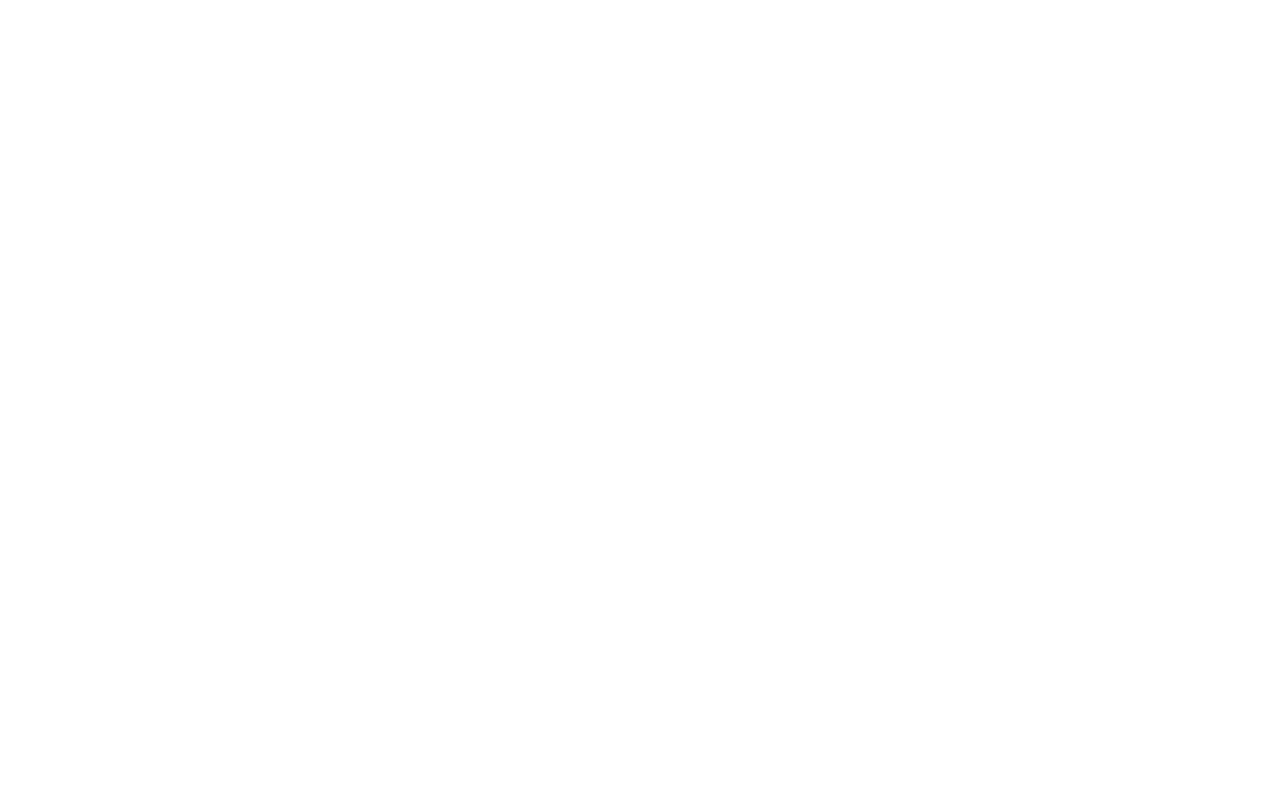
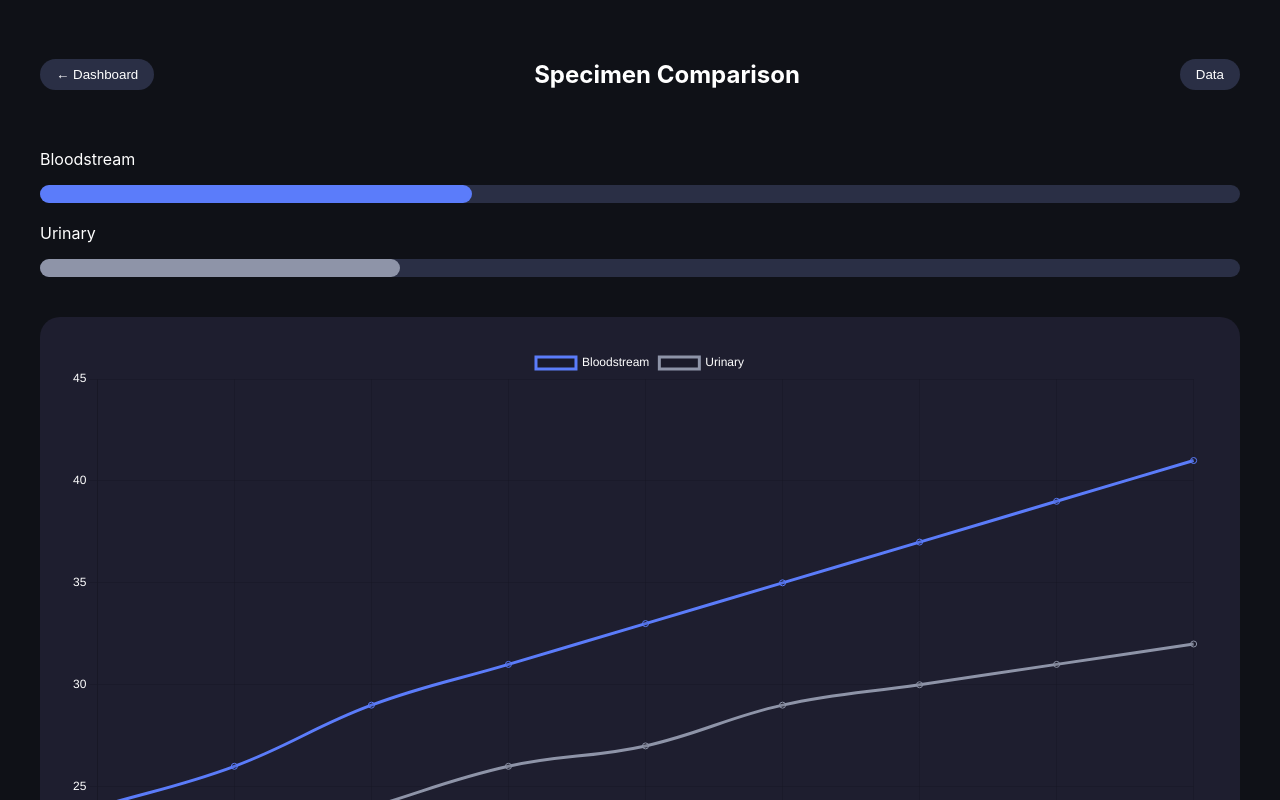
Before and after one commit to aditya-rathore04/AMR, a React (Create React App) app in the folder frontend/: page /specimen-analysis in a window 1280 px wide. Before the commit this address had no page. Shown: the top 800 px of the page. Built offline with nearby package versions, Linux system fonts and the light colour scheme.

Commit message:
make specimen comparison expandable

```diff
--- a/frontend/package.json
+++ b/frontend/package.json
@@ -8,7 +8,9 @@
     "@testing-library/react": "^16.3.2",
     "@testing-library/user-event": "^13.5.0",
     "axios": "^1.6.7",
+    "chart.js": "^4.5.1",
     "react": "^19.2.4",
+    "react-chartjs-2": "^5.3.1",
     "react-dom": "^19.2.4",
     "react-router-dom": "^6.30.3",
     "react-scripts": "5.0.1",
--- a/frontend/src/App.js
+++ b/frontend/src/App.js
@@ -2,6 +2,7 @@ import { BrowserRouter, Routes, Route } from "react-router-dom";
 
 import InputPage from "./pages/InputPage";
 import Dashboard from "./pages/Dashboard";
+import SpecimenAnalysis from "./pages/SpecimenAnalysis";
 
 function App() {
 
@@ -13,6 +14,7 @@ function App() {
         <Route path="/" element={<InputPage />} />
 
         <Route path="/dashboard" element={<Dashboard />} />
+        <Route path="/specimen-analysis" element={<SpecimenAnalysis />} />
 
       </Routes>
 
--- a/frontend/src/pages/Dashboard.js
+++ b/frontend/src/pages/Dashboard.js
@@ -1,14 +1,37 @@
 import { useLocation } from "react-router-dom";
 import { useEffect, useState } from "react";
 import { predictResistance } from "../services/api";
+import { Line } from "react-chartjs-2";
+import { useNavigate } from "react-router-dom";
+import {
+Chart as ChartJS,
+CategoryScale,
+LinearScale,
+PointElement,
+LineElement,
+Tooltip
+} from "chart.js";
+
+ChartJS.register(
+CategoryScale,
+LinearScale,
+PointElement,
+LineElement,
+Tooltip
+);
 
 function Dashboard() {
 
   const location = useLocation();
+  const navigate = useNavigate();
 
   const { year, country, specimen, antibiotic } = location.state || {};
 
   const [prediction, setPrediction] = useState(null);
+
+  // NEW: filter toggle state
+  const [showFilters, setShowFilters] = useState(false);
+
 
   useEffect(() => {
 
@@ -22,6 +45,7 @@ function Dashboard() {
         InterpretableAST: 200,
         PrevResistance: 30
       });
+
       console.log(result);
 
       setPrediction(result.predicted_resistance);
@@ -32,23 +56,252 @@ function Dashboard() {
 
   }, [year, country, specimen, antibiotic]);
 
+
   return (
 
-    <div style={{ textAlign:"center", marginTop:"120px" }}>
+    <div style={{
+      padding: "40px",
+      background: "#0f1117",
+      minHeight: "100vh",
+      color: "white"
+    }}>
 
-      <h1>AMR Forecasting Dashboard</h1>
+      {/* HEADER */}
+      <div style={{marginBottom:"40px"}}>
 
-      <p><b>Year:</b> {year}</p>
-      <p><b>Country:</b> {country}</p>
-      <p><b>Specimen:</b> {specimen}</p>
-      <p><b>Antibiotic:</b> {antibiotic}</p>
+        <h1>AMR Forecasting Dashboard</h1>
 
-      <br/>
+        <div style={{display:"flex", alignItems:"center", gap:"10px", marginTop:"15px"}}>
 
-      <h2>
-        Predicted Resistance:
-        {prediction ? ` ${prediction.toFixed(2)}%` : " Loading..."}
-      </h2>
+          <button
+            onClick={() => setShowFilters(!showFilters)}
+            style={{
+              padding:"10px 18px",
+              borderRadius:"20px",
+              border:"none",
+              background:"#5b7cfa",
+              color:"white",
+              cursor:"pointer"
+            }}
+          >
+            Filter
+          </button>
+
+          {showFilters && (
+
+            <div style={{
+              display:"flex",
+              gap:"10px",
+              animation:"slideIn 0.3s ease"
+            }}>
+
+              <select style={{padding:"8px", borderRadius:"10px"}}>
+                <option>Region</option>
+              </select>
+
+              <select style={{padding:"8px", borderRadius:"10px"}}>
+                <option>Country</option>
+              </select>
+
+              <select style={{padding:"8px", borderRadius:"10px"}}>
+                <option>Specimen</option>
+              </select>
+
+              <select style={{padding:"8px", borderRadius:"10px"}}>
+                <option>Antibiotic</option>
+              </select>
+
+              <select style={{padding:"8px", borderRadius:"10px"}}>
+                <option>Year</option>
+              </select>
+
+              <button style={{
+                padding:"8px 16px",
+                borderRadius:"10px",
+                border:"none",
+                background:"#5b7cfa",
+                color:"white"
+              }}>
+                Apply
+              </button>
+
+            </div>
+
+          )}
+
+        </div>
+
+      </div>
+
+
+      {/* DASHBOARD GRID */}
+      <div style={{
+        display: "grid",
+        gridTemplateColumns: "1fr 2fr 1fr",
+        gap: "20px",
+        marginTop: "20px"
+      }}>
+
+        {/* LEFT COLUMN */}
+        <div>
+
+          <div style={{
+            padding: "20px",
+            borderRadius: "16px",
+            background: "#1e1e2f",
+            marginBottom: "20px"
+          }}>
+            <h3>Emerging Resistance Alert</h3>
+            <p>
+              Monitoring fluoroquinolone resistance trends
+              for early warning signals.
+            </p>
+          </div>
+
+        </div>
+
+
+        {/* CENTER COLUMN */}
+        <div style={{
+          padding: "40px",
+          borderRadius: "20px",
+          background: "#1e1e2f",
+          textAlign: "center"
+        }}>
+
+          <h3>Predicted Resistance Trend</h3>
+
+          <h1 style={{fontSize:"48px"}}>
+            {prediction ? `${prediction.toFixed(2)}%` : "Loading..."}
+          </h1>
+
+          <p>Projected increase based on historical AMR trends</p>
+
+          <div style={{marginTop:"30px"}}>
+
+            <Line
+              data={{
+                labels:["2016","2017","2018","2019","2020","2021","2022","2023","2024","2025"],
+                datasets:[
+                  {
+                    label:"Resistance %",
+                    data:[22,25,27,30,31,33,35,37,40, prediction || 42],
+                    borderColor:"#5b7cfa",
+                    backgroundColor:"rgba(91,124,250,0.2)",
+                    tension:0.4
+                  }
+                ]
+              }}
+              options={{
+                plugins:{
+                  legend:{display:false}
+                },
+                scales:{
+                  x:{ticks:{color:"white"}},
+                  y:{ticks:{color:"white"}}
+                }
+              }}
+            />
+
+          </div>
+
+        </div>
+
+
+        {/* RIGHT COLUMN */}
+        <div>
+
+          {/* Specimen Comparison */}
+
+        <div
+        onClick={() => navigate("/specimen-analysis")}
+        style={{
+        padding: "20px",
+        borderRadius: "16px",
+        background: "#1e1e2f",
+        marginBottom: "20px",
+        cursor:"pointer",
+        transition:"transform 0.2s"
+        }}
+        >
+
+        <h3>Specimen Comparison</h3>
+
+        <div style={{marginTop:"15px"}}>
+
+        <div style={{marginBottom:"10px"}}>
+        <p>Bloodstream</p>
+        <div style={{height:"10px", background:"#2a2f45", borderRadius:"10px"}}>
+        <div style={{
+        width:"36%",
+        height:"100%",
+        background:"#5b7cfa",
+        borderRadius:"10px"
+        }}></div>
+        </div>
+        </div>
+
+        <div>
+        <p>Urinary</p>
+        <div style={{height:"10px", background:"#2a2f45", borderRadius:"10px"}}>
+        <div style={{
+        width:"30%",
+        height:"100%",
+        background:"#8e94a8",
+        borderRadius:"10px"
+        }}></div>
+        </div>
+        </div>
+
+        </div>
+
+
+
+        </div>
+
+
+          {/* Antibiotic Comparison */}
+          <div style={{
+            padding: "20px",
+            borderRadius: "16px",
+            background: "#1e1e2f"
+          }}>
+
+            <h3>Antibiotic Comparison</h3>
+
+            <div style={{marginTop:"15px"}}>
+
+              <div style={{marginBottom:"10px"}}>
+                <p>Ciprofloxacin</p>
+                <div style={{height:"10px", background:"#2a2f45", borderRadius:"10px"}}>
+                  <div style={{
+                    width:"32%",
+                    height:"100%",
+                    background:"#5b7cfa",
+                    borderRadius:"10px"
+                  }}></div>
+                </div>
+              </div>
+
+              <div>
+                <p>Levofloxacin</p>
+                <div style={{height:"10px", background:"#2a2f45", borderRadius:"10px"}}>
+                  <div style={{
+                    width:"29%",
+                    height:"100%",
+                    background:"#8e94a8",
+                    borderRadius:"10px"
+                  }}></div>
+                </div>
+              </div>
+
+            </div>
+
+          </div>
+
+        </div>
+
+      </div>
 
     </div>
 
--- /dev/null
+++ b/frontend/src/pages/SpecimenAnalysis.js
@@ -0,0 +1,155 @@
+import { useNavigate } from "react-router-dom";
+import { Line } from "react-chartjs-2";
+import {
+Chart as ChartJS,
+CategoryScale,
+LinearScale,
+PointElement,
+LineElement,
+Tooltip,
+Legend
+} from "chart.js";
+
+ChartJS.register(
+CategoryScale,
+LinearScale,
+PointElement,
+LineElement,
+Tooltip,
+Legend
+);
+
+function SpecimenAnalysis(){
+
+const navigate = useNavigate();
+
+return(
+
+<div style={{
+background:"#0f1117",
+color:"white",
+minHeight:"100vh",
+padding:"40px"
+}}>
+
+{/* Header */}
+<div style={{
+display:"flex",
+justifyContent:"space-between",
+alignItems:"center",
+marginBottom:"40px"
+}}>
+
+<button
+onClick={()=>navigate("/dashboard")}
+style={{
+background:"#2a2f45",
+border:"none",
+padding:"8px 16px",
+borderRadius:"20px",
+color:"white",
+cursor:"pointer"
+}}
+>
+← Dashboard
+</button>
+
+<h2>Specimen Comparison</h2>
+
+<button style={{
+background:"#2a2f45",
+border:"none",
+padding:"8px 16px",
+borderRadius:"20px",
+color:"white"
+}}>
+Data
+</button>
+
+</div>
+
+
+{/* Specimen bars */}
+
+<div style={{marginBottom:"40px"}}>
+
+<p>Bloodstream</p>
+
+<div style={{
+height:"18px",
+background:"#2a2f45",
+borderRadius:"20px",
+marginBottom:"20px"
+}}>
+<div style={{
+width:"36%",
+height:"100%",
+background:"#5b7cfa",
+borderRadius:"20px"
+}}></div>
+</div>
+
+<p>Urinary</p>
+
+<div style={{
+height:"18px",
+background:"#2a2f45",
+borderRadius:"20px"
+}}>
+<div style={{
+width:"30%",
+height:"100%",
+background:"#8e94a8",
+borderRadius:"20px"
+}}></div>
+</div>
+
+</div>
+
+
+{/* Chart */}
+
+<div style={{
+background:"#1e1e2f",
+padding:"30px",
+borderRadius:"20px"
+}}>
+
+<Line
+data={{
+labels:["2016","2017","2018","2019","2020","2021","2022","2023","2024"],
+datasets:[
+{
+label:"Bloodstream",
+data:[24,26,29,31,33,35,37,39,41],
+borderColor:"#5b7cfa",
+tension:0.4
+},
+{
+label:"Urinary",
+data:[20,22,24,26,27,29,30,31,32],
+borderColor:"#8e94a8",
+tension:0.4
+}
+]
+}}
+options={{
+plugins:{
+legend:{labels:{color:"white"}}
+},
+scales:{
+x:{ticks:{color:"white"}},
+y:{ticks:{color:"white"}}
+}
+}}
+/>
+
+</div>
+
+</div>
+
+);
+
+}
+
+export default SpecimenAnalysis;
```
Also changed, not shown: frontend/src/App.css (+10 -0 lines), 1 other file (tests, documents, lock files or other folders).
